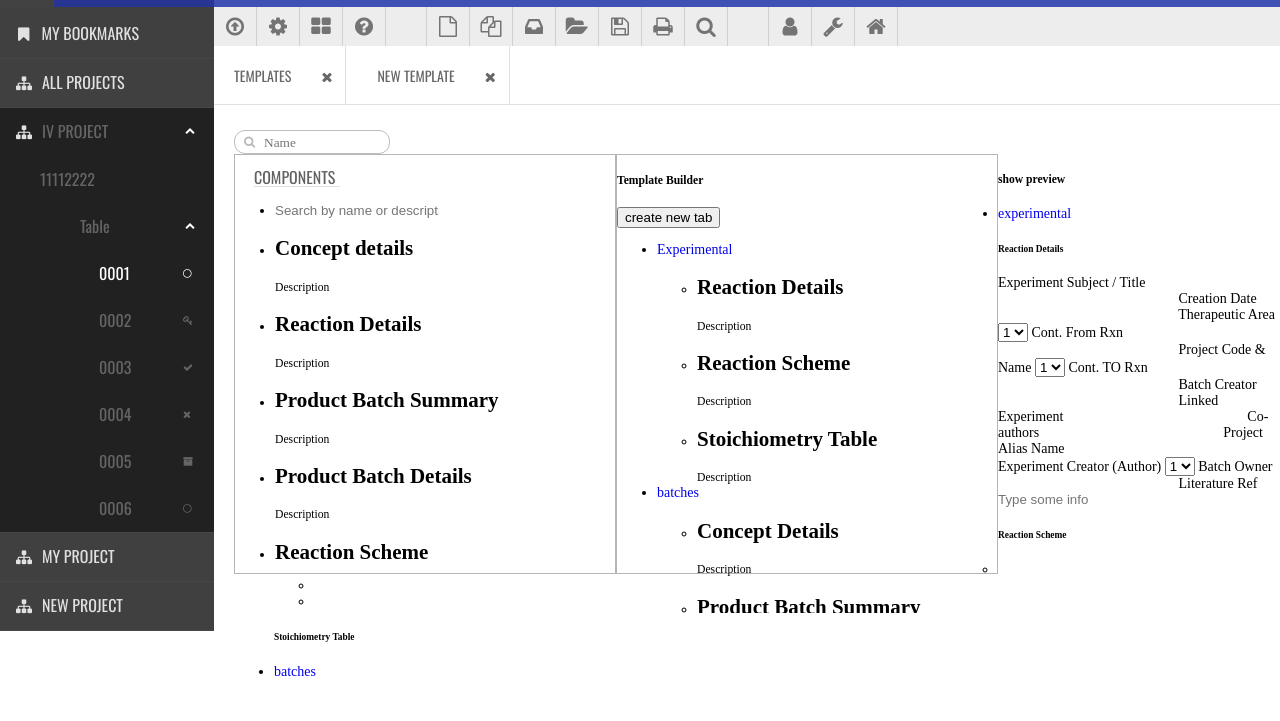
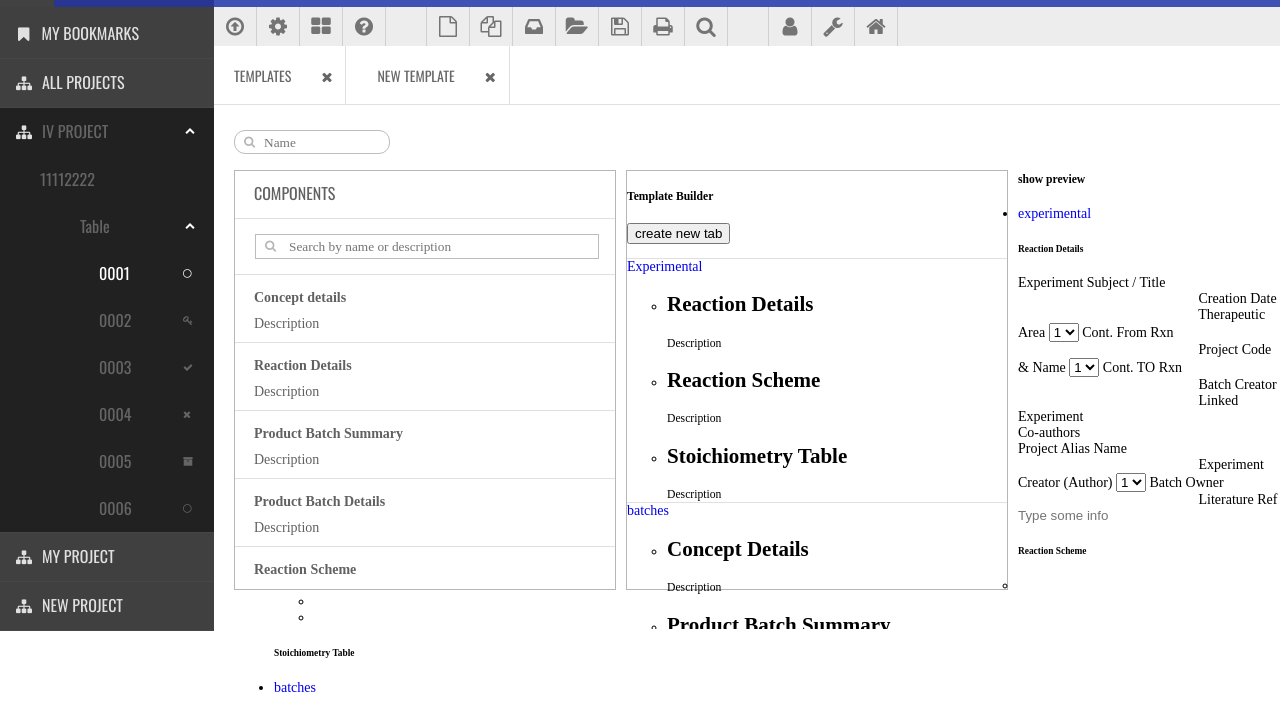
Before and after one commit to Vyacheslav-Lapin/JS-Fundamentals, a website: page indigo/index.html in a window 1280 px wide. Shown: the part 53-774 px from the top of the page. Drawn offline with nearby package versions, Linux system fonts and the light colour scheme.

Commit message:
bocks - 2

```diff
--- a/styles/template.css
+++ b/styles/template.css
@@ -1,5 +1,6 @@
 section.content > section > article {
     border: 1px solid #b6b6b6;
+    margin: 16px 10px 0 0;
     float: left;
     width: 380px;
     height: 418px;
@@ -15,10 +16,82 @@ section.content > section > article > h1 {
     font-weight: 400;
     line-height: 11px;
     text-transform: uppercase;
-    border-bottom: 1px solid #e0e0e0;
 }
 
 section.content > section > article > ul {
-    overflow: scroll;
+    overflow-y: scroll;
     height: 371px;
+    list-style-type: none;
+    padding-left: 0;
 }
+
+section.content > section > article > ul::-webkit-scrollbar {
+    -webkit-appearance: none;
+}
+
+section.content > section > article > ul::-webkit-scrollbar:vertical {
+    width: 6px;
+}
+
+section.content > section > article > ul::-webkit-scrollbar-thumb {
+    border-radius: 4px;
+    background-color: rgba(0, 0, 0, .5);
+}
+
+section.content > section > article > ul::-webkit-scrollbar-track {
+    background-color: #ccc;
+    border-radius: 8px;
+}
+
+section.content > section > article > ul > li:first-child {
+    position: relative;
+}
+
+section.content > section > article > ul > li {
+    border-top: 1px solid #e0e0e0;
+}
+
+section.content > section > article > ul > li > form {
+    padding: 15px 16px 15px 20px;
+}
+
+section.content > section > article > ul > li > form > input {
+    padding-left: 33px;
+    width: 100%;
+    height: 25px;
+    border: 1px solid #bdbdbd;
+}
+
+section.content > section > article > ul > li > form::before {
+    /*noinspection CssNoGenericFontName*/
+    font-family: FontAwesome;
+    content: '\f002';
+    color: #b6b6b6;
+
+    font-size: 12px;
+    line-height: 12px;
+
+    position: absolute;
+    display: block;
+    margin: 6px 0 0 10px;
+}
+
+section.content > section > article > ul > li > form > input::-webkit-input-placeholder { font-family: "Source Sans Pro"; }
+section.content > section > article > ul > li > form > input::-moz-placeholder { font-family: "Source Sans Pro"; }
+section.content > section > article > ul > li > form > input:-ms-input-placeholder { font-family: "Source Sans Pro"; }
+
+section.content > section > article > ul > li > h2 {
+    margin: 15px 0 0 19px;
+    color: #616161;
+    font-family: "Source Sans Pro", serif;
+    font-size: 14px;
+    font-weight: 600;
+}
+
+section.content > section > article > ul > li > small {
+    color: #616161;
+    font-family: "Source Sans Pro", serif;
+    font-size: 14px;
+    line-height: 36px;
+    margin: 10px 0 12px 19px;
+}
```
